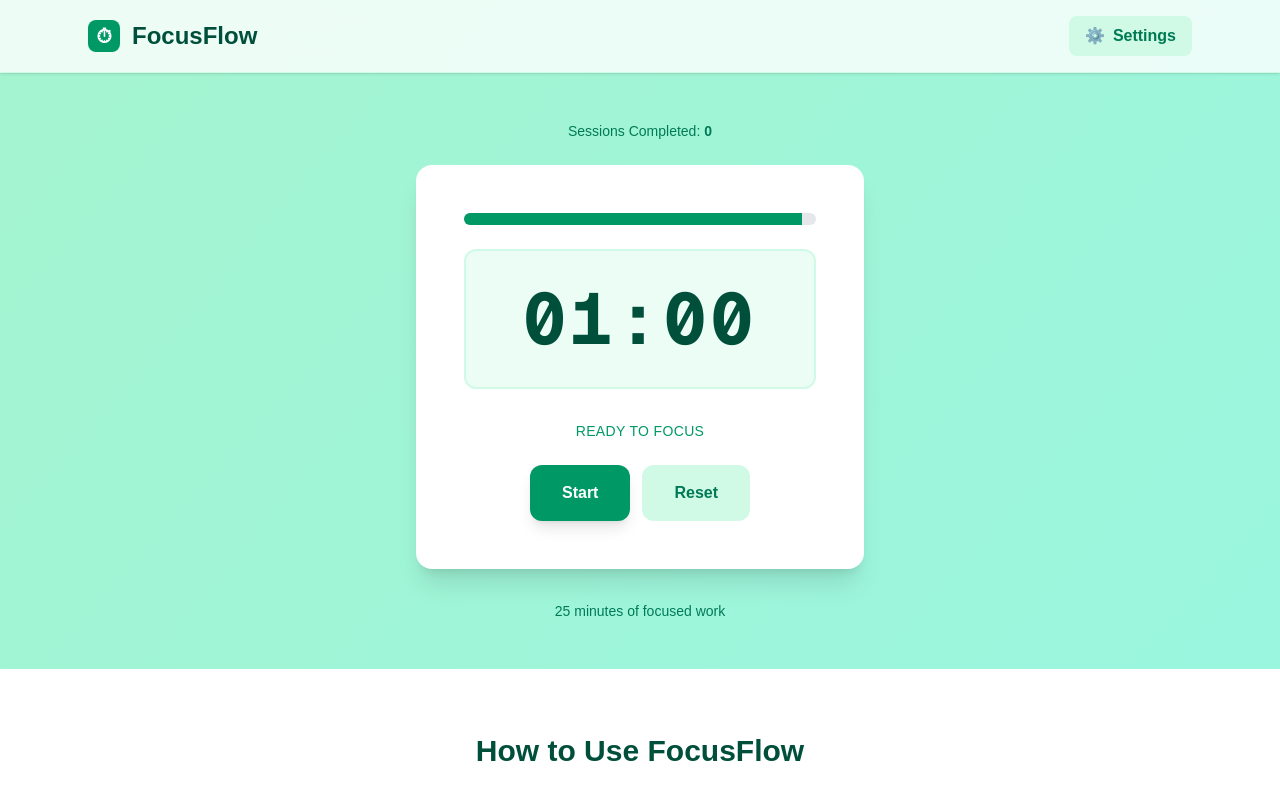
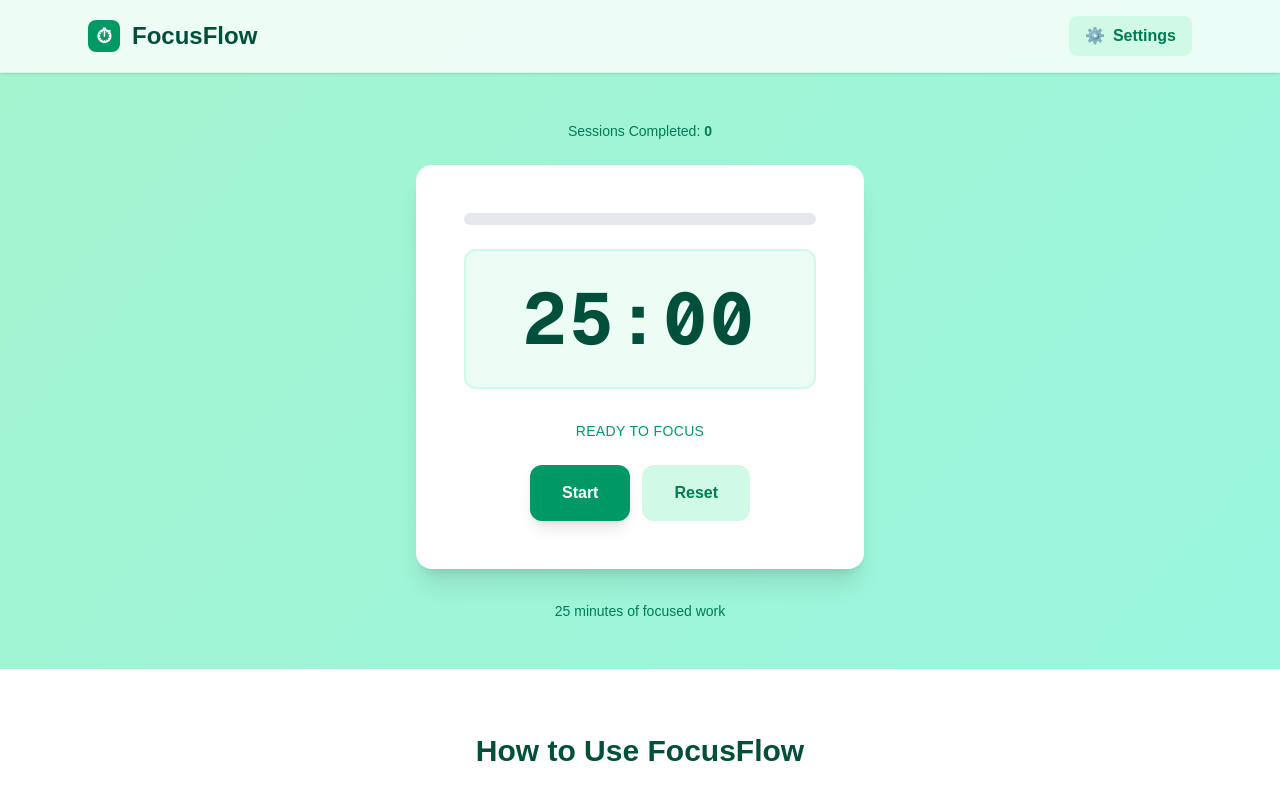
Before and after one commit to nylzy/pomodoro-timer, a Next.js app: page / in a window 1280 px wide. Shown: the top 799 px of the page. Built offline with nearby package versions, Linux system fonts and the light colour scheme.

Commit message:
Fixed analytics

```diff
--- a/app/page.tsx
+++ b/app/page.tsx
@@ -4,7 +4,7 @@ import { useState, useEffect } from "react";
 import { Analytics } from "@vercel/analytics/next"
 
 export default function Home() {
-  const [minutes, setMinutes] = useState(1);
+  const [minutes, setMinutes] = useState(25);
   const [seconds, setSeconds] = useState(0);
   const [isRunning, setIsRunning] = useState(false);
   const [mode, setMode] = useState<"work" | "break">("work");
@@ -319,6 +319,7 @@ const playSound = () => {
       <footer className="py-8 px-4 bg-emerald-900 text-white text-center">
         <p className="text-sm">Built with focus 🌿 | © 2024 FocusFlow</p>
       </footer>
+      <Analytics />
     </div>
   );
 }
```
